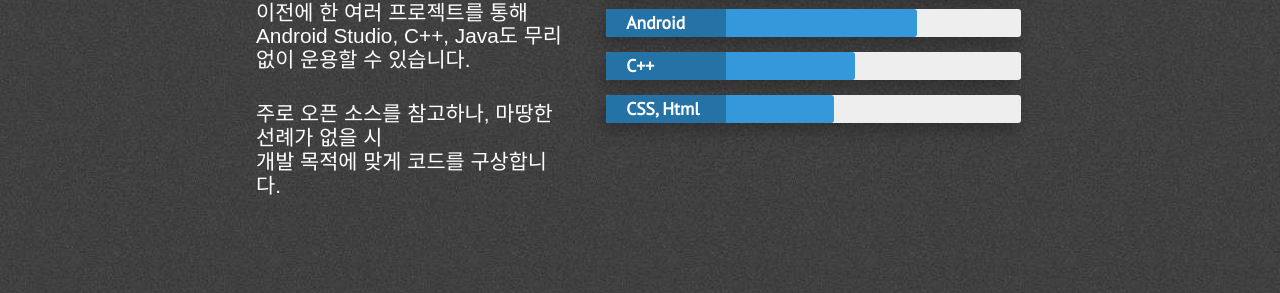
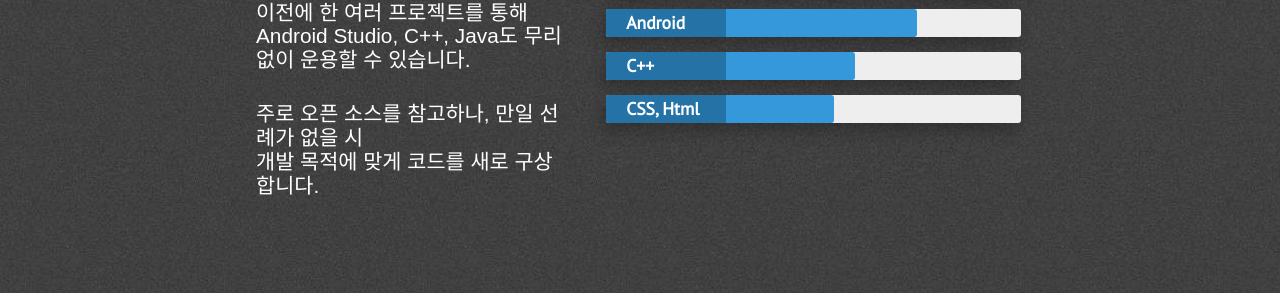
Before and after one commit to SongChaeYoung98/SongChaeYoung98.github.io, a Jekyll site: the page built from index.html, in a window 1280 px wide and 900 px high, scrolled down 2272 px. Shown: the part 158-451 px from the top of the window. Built offline with Jekyll 4.4.1, drawn with Linux system fonts in a browser that asks for light colours; nearby versions of some CDN libraries.

Commit message:
Update skills.html

```diff
--- a/_includes/skills.html
+++ b/_includes/skills.html
@@ -14,7 +14,7 @@
                         이전에 한 여러 프로젝트를 통해 Android Studio, C++, Java도 무리없이 운용할 수 있습니다.
                     </p>
                     <p class="paragraph-text left-align">
-                        주로 오픈 소스를 참고하나, 마땅한 선례가 없을 시<br>개발 목적에 맞게 코드를 구상합니다.
+                        주로 오픈 소스를 참고하나, 만일 선례가 없을 시<br>개발 목적에 맞게 코드를 새로 구상합니다.
                     </p>
                 </div>
 
```
